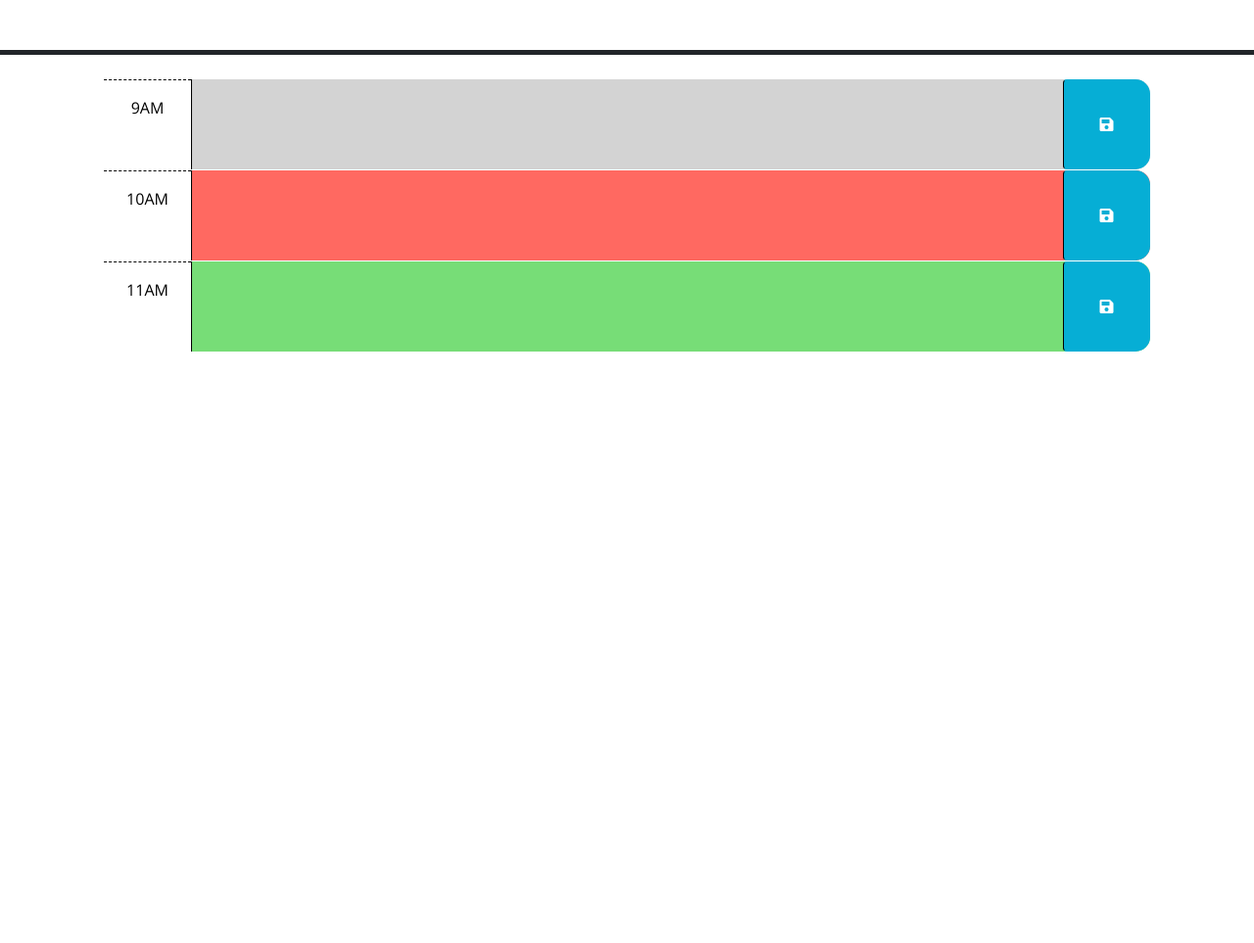
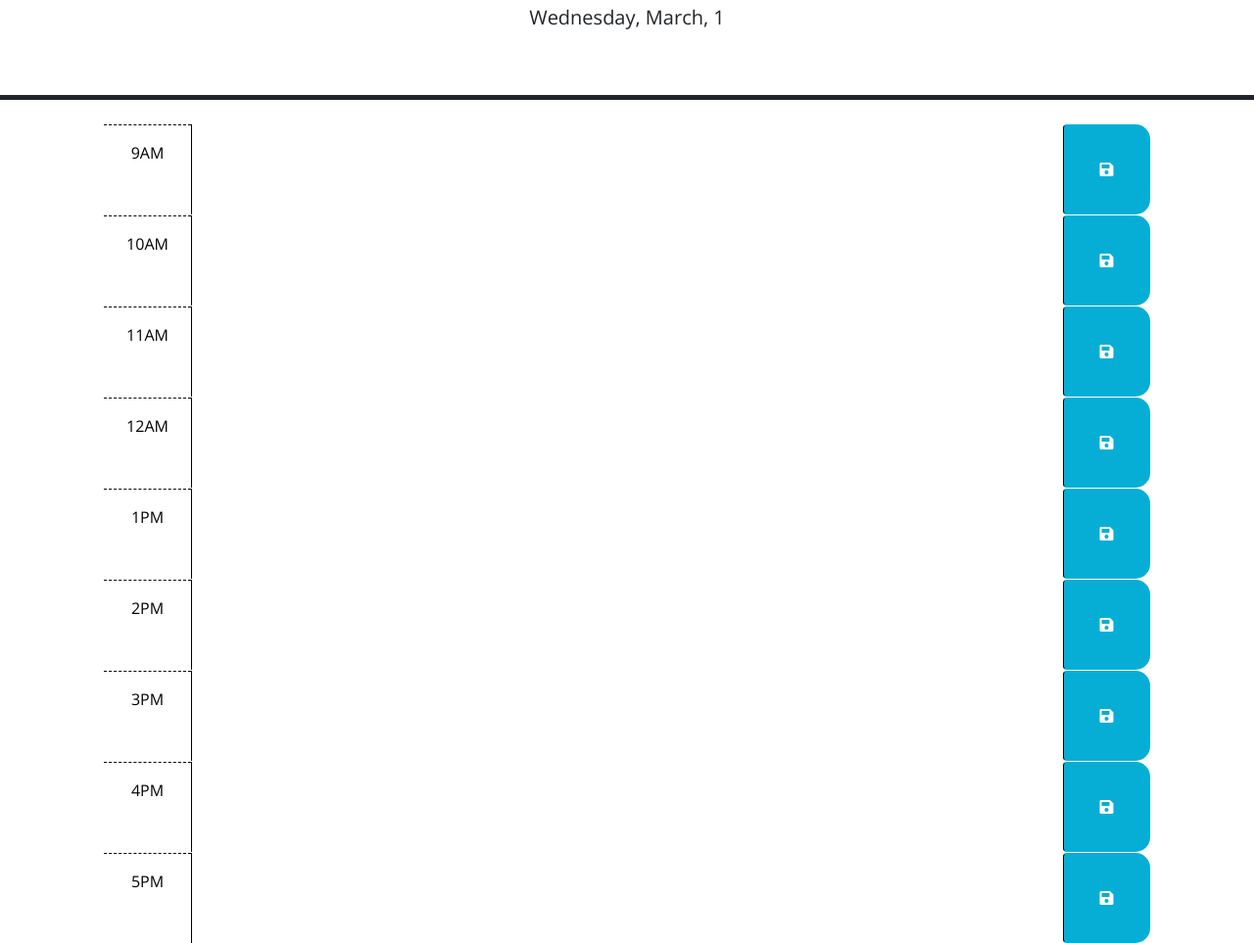
Before and after one commit to m-s-muniz/work-day-scheduler, a plain HTML site: page index.html in a window 1280 px wide. Shown: the part 176-1139 px from the top of the page at 98% size. Before the commit the page ends 800 px from the top, so only its background shows below. Drawn offline with nearby package versions, Linux system fonts and the light colour scheme.

Commit message:
added time block sections and added function time,button click listener and set up local storage.

```diff
--- a/assets/js/script.js
+++ b/assets/js/script.js
@@ -1,3 +1,35 @@
+
+$(document).ready(function () {
+
+  $(".saveBtn").on("click", function() {
+
+    // get values
+    var time = $(this).parent().attr("id");
+    var description = $(this).siblings(".description").val();
+
+    // save in localStorage
+    localStorage.setItem(time, description);
+  });
+
+
+
+
+
+    function checHour() {
+//  get current hour to make comparison
+ var currentHour = dayjs().hour();
+
+
+
+ checkHour();
+ setInterval(checkHour, 1000);
+
+
+
+
+ }
+        // display current day on page
+    $("#currentDay").text(dayjs().format('dddd, MMMM, D'));
 
 
 
@@ -6,27 +38,4 @@
 
 
 
-// Wrap all code that interacts with the DOM in a call to jQuery to ensure that
-// the code isn't run until the browser has finished rendering all the elements
-// in the html.
-
-$(function () {
-  // TODO: Add a listener for click events on the save button. This code should
-  // use the id in the containing time-block as a key to save the user input in
-  // local storage. HINT: What does `this` reference in the click listener
-  // function? How can DOM traversal be used to get the "hour-x" id of the
-  // time-block containing the button that was clicked? How might the id be
-  // useful when saving the description in local storage?
-  //
-  // TODO: Add code to apply the past, present, or future class to each time
-  // block by comparing the id to the current hour. HINTS: How can the id
-  // attribute of each time-block be used to conditionally add or remove the
-  // past, present, and future classes? How can Day.js be used to get the
-  // current hour in 24-hour time?
-  //
-  // TODO: Add code to get any user input that was saved in localStorage and set
-  // the values of the corresponding textarea elements. HINT: How can the id
-  // attribute of each time-block be used to do this?
-  //
-  // TODO: Add code to display the current date in the header of the page.
 });
--- a/index.html
+++ b/index.html
@@ -33,42 +33,53 @@
 
     </header>
     <div class="container-lg px-5">
-      <!-- Use class for "past", "present", and "future" to apply styles to the
-        time-block divs accordingly. The javascript will need to do this by
-        adding/removing these classes on each div by comparing the hour in the
-        id to the current hour. The html provided below is meant to be an example
-        demonstrating how the css provided can be leveraged to create the
-        desired layout and colors. The html below should be removed or updated
-        in the finished product. Remember to delete this comment once the
-        code is implemented.
-        -->
+      <div id="hour-9" class="row time-block">
+        <div class="col-2 col-md-1 hour text-center py-3">9AM</div>
+       <textarea class="col-8 col-md-10 description" rows="3"></textarea>
+        <button class="btn saveBtn col-2 col-md-1" aria-label="save"><i class="fas fa-save" aria-hidden="true"></i></button>
+     </div>
+<div id="hour-10" class="row time-block">
+       <div class="col-2 col-md-1 hour text-center py-3">10AM</div>
+       <textarea class="col-8 col-md-10 description" rows="3"></textarea>
+       <button class="btn saveBtn col-2 col-md-1" aria-label="save"><i class="fas fa-save" aria-hidden="true"></i></button>
+     </div>
+   <div id="hour-11" class="row time-block">
+       <div class="col-2 col-md-1 hour text-center py-3">11AM</div>
+       <textarea class="col-8 col-md-10 description" rows="3"></textarea>
+       <button class="btn saveBtn col-2 col-md-1" aria-label="save"><i class="fas fa-save" aria-hidden="true"></i></button>
+     </div>
+   <div id="hour-12" class="row time-block">
+       <div class="col-2 col-md-1 hour text-center py-3">12AM</div>
+       <textarea class="col-8 col-md-10 description" rows="3"></textarea>
+       <button class="btn saveBtn col-2 col-md-1" aria-label="save"><i class="fas fa-save" aria-hidden="true"></i></button>
+     </div>
+   <div id="hour-13" class="row time-block">
+       <div class="col-2 col-md-1 hour text-center py-3">1PM</div>
+       <textarea class="col-8 col-md-10 description" rows="3"></textarea>
+       <button class="btn saveBtn col-2 col-md-1" aria-label="save"><i class="fas fa-save" aria-hidden="true"></i></button>
+     </div>
+   <div id="hour-14" class="row time-block">
+       <div class="col-2 col-md-1 hour text-center py-3">2PM</div>
+       <textarea class="col-8 col-md-10 description" rows="3"></textarea>
+       <button class="btn saveBtn col-2 col-md-1" aria-label="save"><i class="fas fa-save" aria-hidden="true"></i></button>
+     </div>
+   <div id="hour-15" class="row time-block">
+       <div class="col-2 col-md-1 hour text-center py-3">3PM</div>
+       <textarea class="col-8 col-md-10 description" rows="3"></textarea>
+       <button class="btn saveBtn col-2 col-md-1" aria-label="save"><i class="fas fa-save" aria-hidden="true"></i></button>
+     </div>
+   <div id="hour-16" class="row time-block">
+       <div class="col-2 col-md-1 hour text-center py-3">4PM</div>
+       <textarea class="col-8 col-md-10 description" rows="3"></textarea>
+       <button class="btn saveBtn col-2 col-md-1" aria-label="save"><i class="fas fa-save" aria-hidden="true"></i></button>
+     </div>
+   <div id="hour-17" class="row time-block">
+       <div class="col-2 col-md-1 hour text-center py-3">5PM</div>
+       <textarea class="col-8 col-md-10 description" rows="3"></textarea>
+       <button class="btn saveBtn col-2 col-md-1" aria-label="save"><i class="fas fa-save" aria-hidden="true"></i></button>
+     </div>
 
-      <!-- Example of a past time block. The "past" class adds a gray background color. -->
-      <div id="hour-9" class="row time-block past">
-        <div class="col-2 col-md-1 hour text-center py-3">9AM</div>
-        <textarea class="col-8 col-md-10 description" rows="3"> </textarea>
-        <button class="btn saveBtn col-2 col-md-1" aria-label="save">
-          <i class="fas fa-save" aria-hidden="true"></i>
-        </button>
-      </div>
 
-      <!-- Example of a a present time block. The "present" class adds a red background color. -->
-      <div id="hour-10" class="row time-block present">
-        <div class="col-2 col-md-1 hour text-center py-3">10AM</div>
-        <textarea class="col-8 col-md-10 description" rows="3"> </textarea>
-        <button class="btn saveBtn col-2 col-md-1" aria-label="save">
-          <i class="fas fa-save" aria-hidden="true"></i>
-        </button>
-      </div>
-
-      <!-- Example of a future time block. The "future" class adds a green background color. -->
-      <div id="hour-11" class="row time-block future">
-        <div class="col-2 col-md-1 hour text-center py-3">11AM</div>
-        <textarea class="col-8 col-md-10 description" rows="3"> </textarea>
-        <button class="btn saveBtn col-2 col-md-1" aria-label="save">
-          <i class="fas fa-save" aria-hidden="true"></i>
-        </button>
-      </div>
 
     <script src="https://code.jquery.com/jquery-3.4.1.min.js"></script>
     <script
@@ -76,8 +87,6 @@
       integrity="sha256-iu/zLUB+QgISXBLCW/mcDi/rnf4m4uEDO0wauy76x7U="
       crossorigin="anonymous"
     ></script>
-
-
     <script src="./assets/js/script.js"></script>
   </body>
 </html>
```
